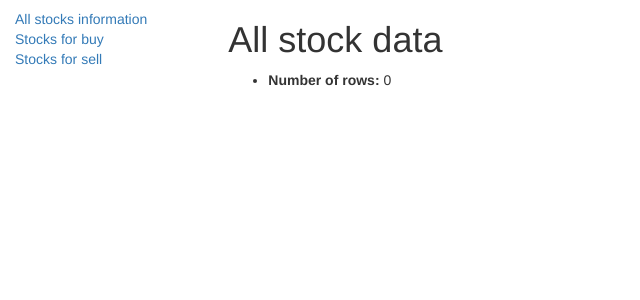
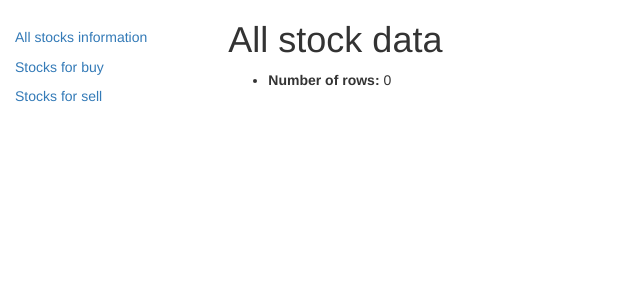
Before and after one commit to LeonardoLG95/Stock-Application, a Django app: page /looker/ in a window 1280 px wide. Shown: the top 300 px of the page, without its empty margins (0-640 px from the left). Run offline with Django 3.2, Linux system fonts and the light colour scheme; data that the repository does not hold is empty; some libraries are stand-ins or nearby versions.

Commit message:
feature: improve visuals
style.css added

```diff
--- a/stocklooker/looker/templates/base_generic.html
+++ b/stocklooker/looker/templates/base_generic.html
@@ -11,7 +11,7 @@
 
   <!-- Add additional CSS in static file -->
   {% load static %}
-  <link rel="stylesheet" href="{% static '/css/styles.css' %}">
+  <link rel="stylesheet" href="{% static '/looker/css/styles.css' %}">
 </head>
 
 <body>
--- a/stocklooker/static/looker/css/styles.css
+++ b/stocklooker/static/looker/css/styles.css
@@ -1,5 +1,8 @@
 .sidebar-nav {
-    margin-top: 5%;
+    margin-top: 15%;
     padding: 0;
     list-style: none;
 }
+.sidebar-nav>li{
+    margin-top: 5%;
+}
```
